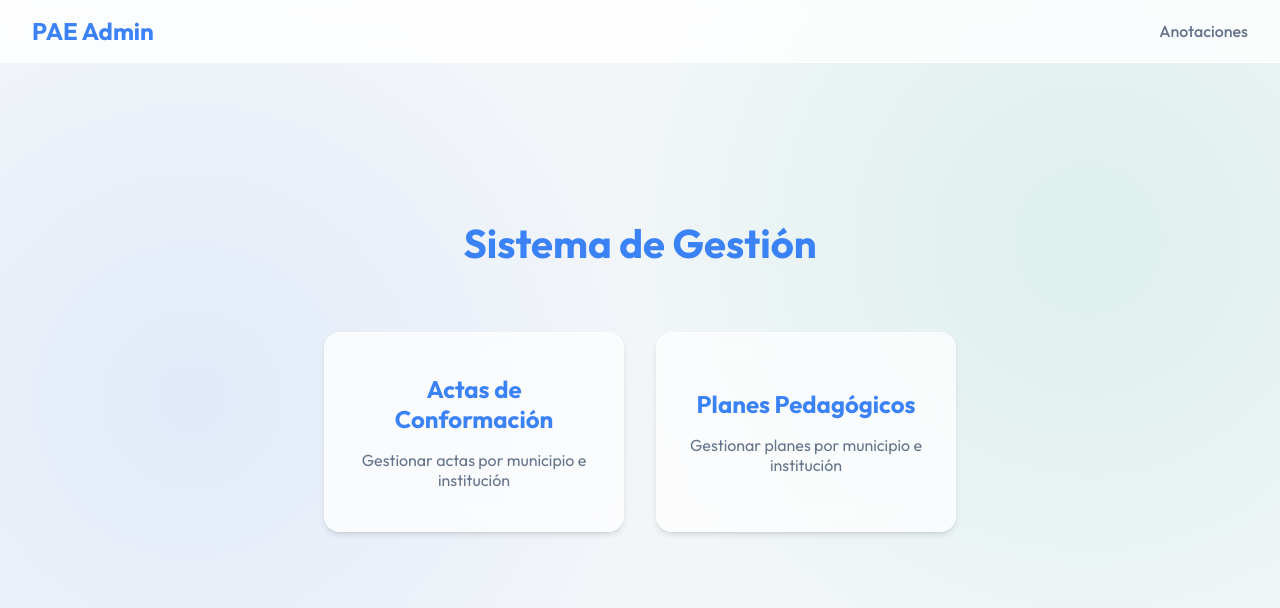
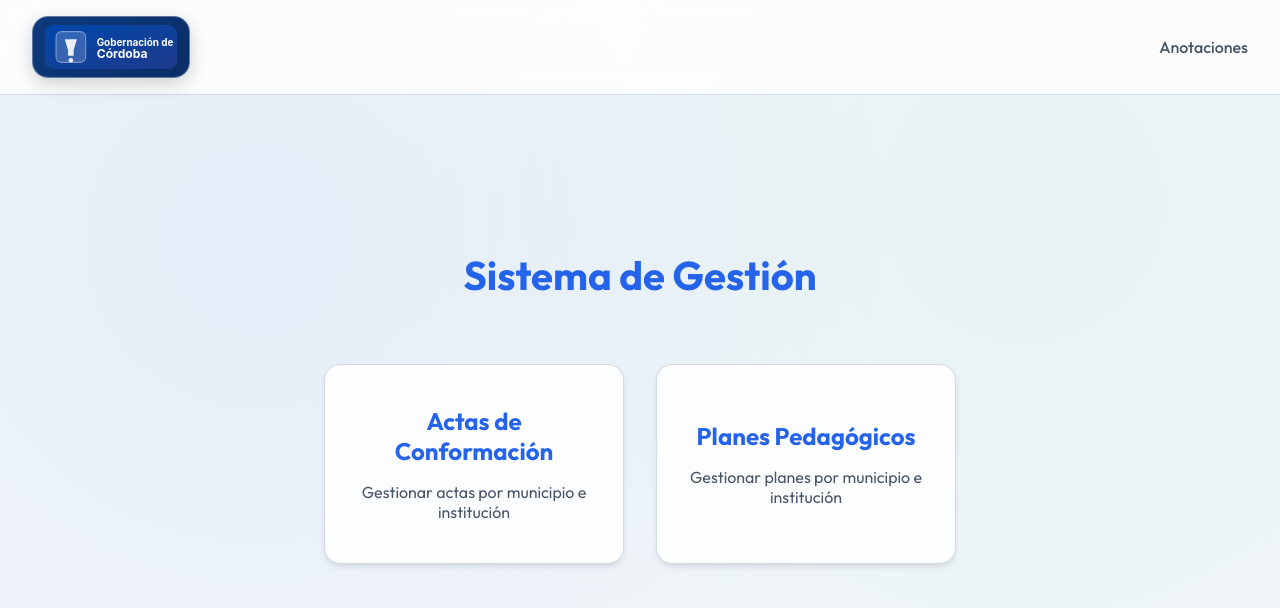
Before and after one commit to cesar05052003/pae-admin, a Next.js app: page / in a window 1280 px wide. Shown: the top 608 px of the page. Built offline with nearby package versions, Linux system fonts and the light colour scheme.

Commit message:
Update header logo styling to match requested Gobernación de Córdoba image

```diff
--- a/src/app/globals.css
+++ b/src/app/globals.css
@@ -2,17 +2,17 @@
 
 :root {
   --bg-color: #f3f6f9;
-  --text-primary: #1e293b;
-  --text-secondary: #64748b;
-  --primary-color: #3b82f6;
-  --primary-hover: #2563eb;
-  --danger-color: #ef4444;
-  --success-color: #10b981;
-  --card-bg: rgba(255, 255, 255, 0.7);
-  --card-border: rgba(255, 255, 255, 0.5);
-  --shadow-sm: 0 1px 2px 0 rgb(0 0 0 / 0.05);
-  --shadow-md: 0 4px 6px -1px rgb(0 0 0 / 0.1), 0 2px 4px -2px rgb(0 0 0 / 0.1);
-  --shadow-lg: 0 10px 15px -3px rgb(0 0 0 / 0.1), 0 4px 6px -4px rgb(0 0 0 / 0.1);
+  --text-primary: #0f172a;
+  --text-secondary: #475569;
+  --primary-color: #2563eb;
+  --primary-hover: #1d4ed8;
+  --danger-color: #dc2626;
+  --success-color: #059669;
+  --card-bg: rgba(255, 255, 255, 0.85);
+  --card-border: rgba(148, 163, 184, 0.4);
+  --shadow-sm: 0 1px 2px 0 rgba(15, 23, 42, 0.06);
+  --shadow-md: 0 4px 6px -1px rgba(15, 23, 42, 0.1), 0 2px 4px -2px rgba(15, 23, 42, 0.06);
+  --shadow-lg: 0 10px 15px -3px rgba(15, 23, 42, 0.1), 0 4px 6px -4px rgba(15, 23, 42, 0.08);
   --radius-md: 0.5rem;
   --radius-lg: 1rem;
   --font-family: 'Outfit', sans-serif;
@@ -29,8 +29,8 @@ body {
   color: var(--text-primary);
   font-family: var(--font-family);
   background-image:
-    radial-gradient(circle at 15% 50%, rgba(59, 130, 246, 0.1) 0%, transparent 40%),
-    radial-gradient(circle at 85% 30%, rgba(16, 185, 129, 0.1) 0%, transparent 40%);
+    radial-gradient(circle at 20% 30%, rgba(59, 130, 246, 0.08) 0%, transparent 55%),
+    radial-gradient(circle at 80% 25%, rgba(16, 185, 129, 0.06) 0%, transparent 55%);
   background-attachment: fixed;
   min-height: 100vh;
 }
@@ -43,6 +43,31 @@ a {
 button {
   cursor: pointer;
   font-family: inherit;
+}
+
+.app-logo {
+  height: 44px;
+  width: auto;
+  display: block;
+}
+
+.header-brand {
+  display: inline-flex;
+  align-items: center;
+  justify-content: center;
+  padding: 0.5rem 0.75rem;
+  border-radius: 1rem;
+  background: linear-gradient(135deg, #0d3a7d 0%, #0a2e66 100%);
+  border: 1px solid rgba(255, 255, 255, 0.35);
+  box-shadow: 0 6px 18px rgba(0, 0, 0, 0.18);
+  transition: transform 0.15s ease, box-shadow 0.15s ease, border 0.15s ease;
+  text-decoration: none;
+}
+
+.header-brand:hover {
+  transform: translateY(-1px);
+  border-color: rgba(255, 255, 255, 0.6);
+  box-shadow: 0 8px 22px rgba(0, 0, 0, 0.24);
 }
 
 /* Glassmorphism Utilities */
--- a/src/app/layout.tsx
+++ b/src/app/layout.tsx
@@ -15,9 +15,11 @@ export default function RootLayout({
   return (
     <html lang="es">
       <body>
-        <div className="app-container" style={{flexDirection: 'column'}}>
+        <div className="app-container" style={{ flexDirection: 'column' }}>
           <header style={{ padding: '1rem 2rem', background: 'rgba(255,255,255,0.8)', backdropFilter: 'blur(10px)', borderBottom: '1px solid var(--card-border)', display: 'flex', justifyContent: 'space-between', alignItems: 'center', zIndex: 10 }}>
-            <Link href="/" style={{ fontSize: '1.5rem', fontWeight: 700, color: 'var(--primary-color)', textDecoration: 'none' }}>PAE Admin</Link>
+            <Link href="/" className="header-brand">
+              <img src="/logo.svg" alt="Gobernación de Córdoba" className="app-logo" />
+            </Link>
             <nav style={{ display: 'flex', gap: '1.5rem', alignItems: 'center' }}>
               <Link href="/anotaciones" style={{ fontWeight: 500, color: 'var(--text-secondary)' }}>Anotaciones</Link>
             </nav>
```
Also changed, not shown: public/logo.svg (added).
